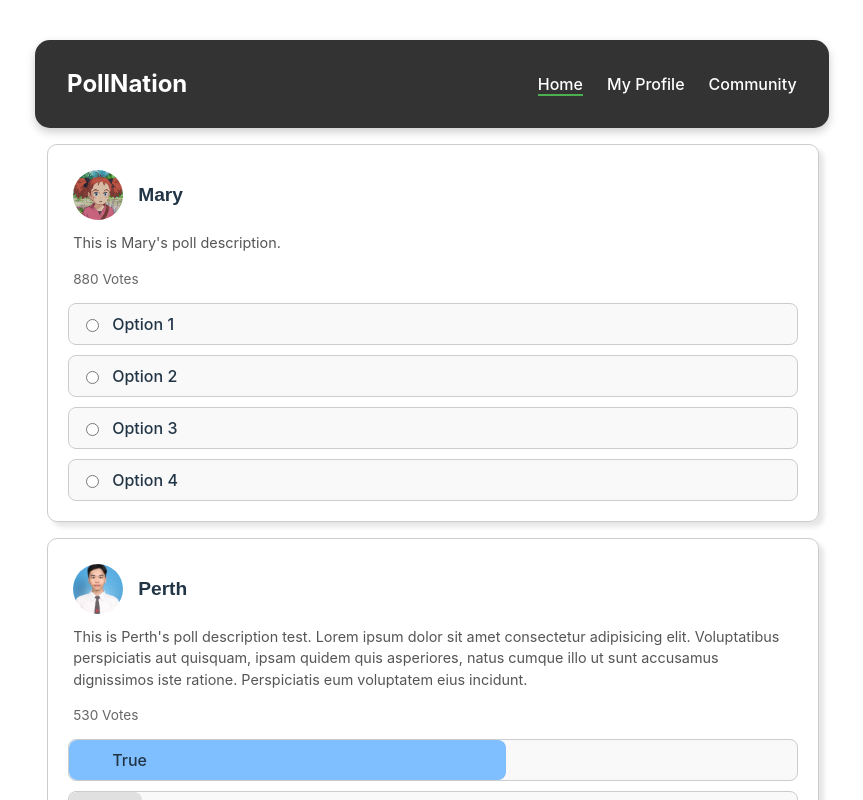
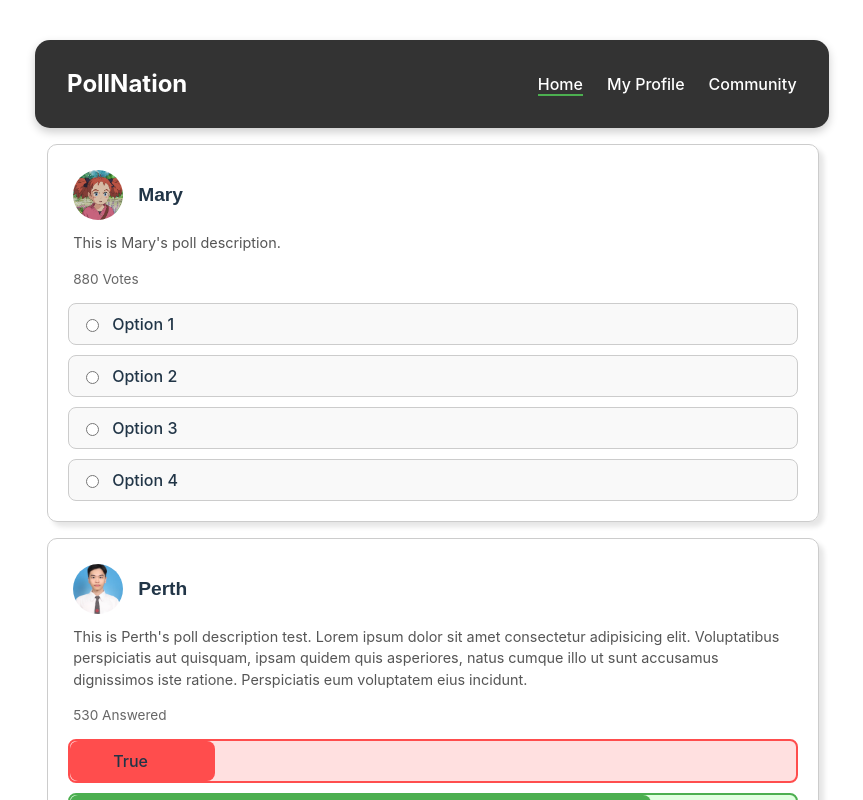
Before and after one commit to VVitMan/PollNation-MERN-Stack, a React (Vite) app in the folder frontend/: page / in a window 1280 px wide. Both pictures are taken after a click on the element "True". Shown: the top 800 px of the page, without its empty margins (228-1091 px from the left). Built offline with nearby package versions, Linux system fonts and the light colour scheme.

Commit message:
Made visual effect of the Quiz type.

```diff
--- a/frontend/src/Poll/Poll.jsx
+++ b/frontend/src/Poll/Poll.jsx
@@ -4,6 +4,7 @@ import styles from './Poll.module.css';
 function Poll() {
     const [pollData, setPollData] = useState([]);
     const [selectedOptions, setSelectedOptions] = useState({});
+    const [showResults, setShowResults] = useState({});
 
     useEffect(() => {
         const fetchPollData = async () => {
@@ -14,6 +15,7 @@ function Poll() {
                             username: "Mary",
                             profilePic: "/Mary.jfif",
                             description: "This is Mary's poll description.",
+                            questionType: "Poll",
                             votes: 880,
                             options: [
                                 { id: 1, text: "Option 1" },
@@ -26,7 +28,10 @@ function Poll() {
                             username: "Perth",
                             profilePic: "/Portrait-Tarnakij.png",
                             description: "This is Perth's poll description test. Lorem ipsum dolor sit amet consectetur adipisicing elit. Voluptatibus perspiciatis aut quisquam, ipsam quidem quis asperiores, natus cumque illo ut sunt accusamus dignissimos iste ratione. Perspiciatis eum voluptatem eius incidunt.",
+                            questionType: "Quiz",
                             votes: 530,
+                            correctAnswer: 2, // The correct answer ID
+                            explanation: "The capital of France is Paris.",
                             options: [
                                 { id: 1, text: "True" },
                                 { id: 2, text: "False" },
@@ -36,6 +41,7 @@ function Poll() {
                             username: "Alice",
                             profilePic: "/Unknown.png",
                             description: "Alice's favorite color poll. What's your favorite color?",
+                            questionType: "Poll",
                             votes: 1200,
                             options: [
                                 { id: 1, text: "Red" },
@@ -48,6 +54,7 @@ function Poll() {
                             username: "John",
                             profilePic: "/Unknown.png",
                             description: "John is curious about the best programming language for beginners.",
+                            questionType: "Poll",
                             votes: 750,
                             options: [
                                 { id: 1, text: "Python" },
@@ -60,6 +67,7 @@ function Poll() {
                             username: "Sophia",
                             profilePic: "/Unknown.png",
                             description: "Sophia wants to know your preferred travel destination.",
+                            questionType: "Poll",
                             votes: 410,
                             options: [
                                 { id: 1, text: "Beach" },
@@ -72,6 +80,7 @@ function Poll() {
                             username: "Leo",
                             profilePic: "Unknown.png",
                             description: "Leo asks: 'Do you prefer cats or dogs?'",
+                            questionType: "Poll",
                             votes: 950,
                             options: [
                                 { id: 1, text: "Cats" },
@@ -84,6 +93,7 @@ function Poll() {
                             username: "Emma",
                             profilePic: "/Unknown.png",
                             description: "Emma is interested in your favorite season.",
+                            questionType: "Poll",
                             votes: 610,
                             options: [
                                 { id: 1, text: "Spring" },
@@ -96,6 +106,7 @@ function Poll() {
                             username: "Oliver",
                             profilePic: "/Unknown.png",
                             description: "Oliver wants to know your favorite sport to watch.",
+                            questionType: "Poll",
                             votes: 340,
                             options: [
                                 { id: 1, text: "Football" },
@@ -108,6 +119,7 @@ function Poll() {
                             username: "Mia",
                             profilePic: "/Unknown.png",
                             description: "Mia asks: 'Do you prefer online shopping or in-store shopping?'",
+                            questionType: "Poll",
                             votes: 290,
                             options: [
                                 { id: 1, text: "Online" },
@@ -118,6 +130,7 @@ function Poll() {
                             username: "Lucas",
                             profilePic: "/Unknown.png",
                             description: "Lucas wants to know your favorite genre of music.",
+                            questionType: "Poll",
                             votes: 860,
                             options: [
                                 { id: 1, text: "Rock" },
@@ -130,6 +143,7 @@ function Poll() {
                             username: "Ava",
                             profilePic: "/Unknown.png",
                             description: "Ava is curious about your favorite social media platform.",
+                            questionType: "Poll",
                             votes: 500,
                             options: [
                                 { id: 1, text: "Facebook" },
@@ -142,6 +156,7 @@ function Poll() {
                             username: "Ethan",
                             profilePic: "/Unknown.png",
                             description: "Ethan's movie genre poll: What's your favorite movie genre?",
+                            questionType: "Poll",
                             votes: 700,
                             options: [
                                 { id: 1, text: "Action" },
@@ -161,10 +176,19 @@ function Poll() {
     }, []);
 
     const handleOptionSelect = (pollIndex, optionId) => {
+        // Toggle selection if the same option is clicked again
         setSelectedOptions((prev) => ({
             ...prev,
             [pollIndex]: prev[pollIndex] === optionId ? null : optionId
         }));
+
+        // Reset showResults to false if option is unselected in quizzes
+        if (pollData[pollIndex].questionType === "Quiz") {
+            setShowResults((prev) => ({
+                ...prev,
+                [pollIndex]: prev[pollIndex] === true && selectedOptions[pollIndex] === optionId ? false : true
+            }));
+        }
     };
 
     if (pollData.length === 0) {
@@ -183,7 +207,7 @@ function Poll() {
                         {poll.description}
                     </p>
                     <div className={styles.voteInfo}>
-                        <p className={styles.voteCount}>{poll.votes} Votes</p>
+                        <p className={styles.voteCount}>{poll.votes} {poll.questionType === 'Quiz' ? 'Answered' : 'Votes'}</p>
                         <div className={styles.pollOptions}>
                             {poll.options.map(option => (
                                 <div
@@ -191,8 +215,16 @@ function Poll() {
                                     className={`${styles.option} ${
                                         selectedOptions[index] === option.id
                                             ? styles.selected
-                                            : selectedOptions[index]
+                                            : selectedOptions[index] !== undefined && selectedOptions[index] !== null
                                             ? styles.unselected
+                                            : ''
+                                    } ${
+                                        poll.questionType === 'Quiz' && showResults[index]
+                                            ? option.id === poll.correctAnswer
+                                                ? styles.correct
+                                                : selectedOptions[index] === option.id
+                                                ? styles.wrong
+                                                : ''
                                             : ''
                                     }`}
                                     onClick={() => handleOptionSelect(index, option.id)}
@@ -208,6 +240,11 @@ function Poll() {
                                 </div>
                             ))}
                         </div>
+                        {poll.questionType === 'Quiz' && showResults[index] && poll.explanation && (
+                            <div className={styles.explanation}>
+                                <strong>Explanation:</strong> {poll.explanation}
+                            </div>
+                        )}
                     </div>
                 </div>
             ))}
--- a/frontend/src/Poll/Poll.module.css
+++ b/frontend/src/Poll/Poll.module.css
@@ -56,7 +56,6 @@
     gap: 10px;
 }
 
-/* Option Styling with Progress Bar */
 .option {
     display: flex;
     align-items: center;
@@ -70,12 +69,10 @@
     overflow: hidden;
 }
 
-/* Hidden radio input */
 input[type="radio"] {
-    accent-color: #4caf50;
+    accent-color: #0077ff;
 }
 
-/* Label styling */
 .option label {
     flex-grow: 1;
     position: relative;
@@ -108,3 +105,51 @@ input[type="radio"] {
     width: 10%; /* Result of the non-selected option */
     background-color: #e0e0e0;
 }
+
+/* Correct answer styling */
+.option.correct {
+    border: 2px solid #4caf50;
+    background-color: #e0ffe0; /* Light green background */
+}
+
+.option.correct::before {
+    background-color: #4caf50; /* Green progress bar for correct answer */
+    width: 80%;
+}
+
+/* Wrong answer styling */
+.option.wrong {
+    border: 2px solid #ff4d4d;
+    background-color: #ffe0e0; /* Light red background */
+}
+
+.option.wrong::before {
+    background-color: #ff4d4d; /* Red progress bar for wrong answer */
+    width: 20%;
+}
+
+/* Explanation box styling */
+.explanation {
+    margin-top: 10px;
+    padding: 10px;
+    background-color: #f0f0f0;
+    border-radius: 8px;
+    color: #333;
+    font-style: italic;
+    font-size: 0.9em;
+}
+
+/* Submit Button */
+.submitButton {
+    margin-top: 10px;
+    padding: 8px 16px;
+    background-color: #4caf50;
+    color: white;
+    border: none;
+    border-radius: 5px;
+    cursor: pointer;
+}
+
+.submitButton:hover {
+    background-color: #45a049;
+}
```
